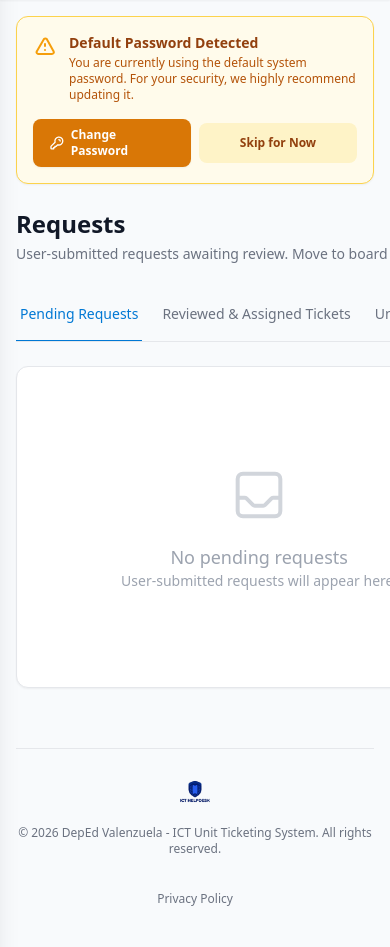
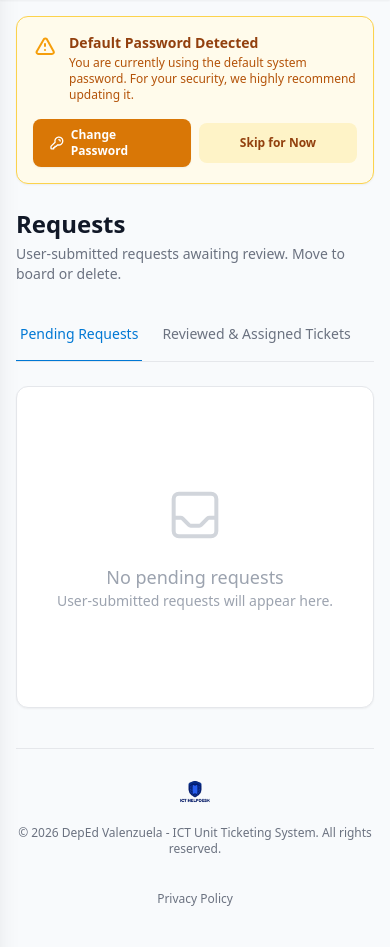
Before and after one commit to gomez28-dev/ict-ticketing-system, a Django app: page /admin-dashboard/requests/ in a window 390 px wide. Shown: the part 69-1016 px from the top of the page. Run offline with Django 5.2, Linux system fonts and the light colour scheme; the visitor is signed in with stand-in values (Sample User, id 1); data that the repository does not hold is empty; some libraries are stand-ins or nearby versions.

Commit message:
Add w-full to outer wrapper in Requests page to prevent horizontal stretching on mobile

```diff
--- a/tickets/templates/tickets/ticket_requests.html
+++ b/tickets/templates/tickets/ticket_requests.html
@@ -1,7 +1,7 @@
 {% extends 'tickets/base_admin.html' %}
 
 {% block content %}
-<div class="max-w-7xl mx-auto space-y-6">
+<div class="w-full max-w-7xl mx-auto space-y-6">
     <div class="flex flex-col sm:flex-row sm:items-center sm:justify-between gap-3">
         <div>
             <h1 class="text-2xl font-bold text-gray-900 dark:text-white">Requests</h1>
```
